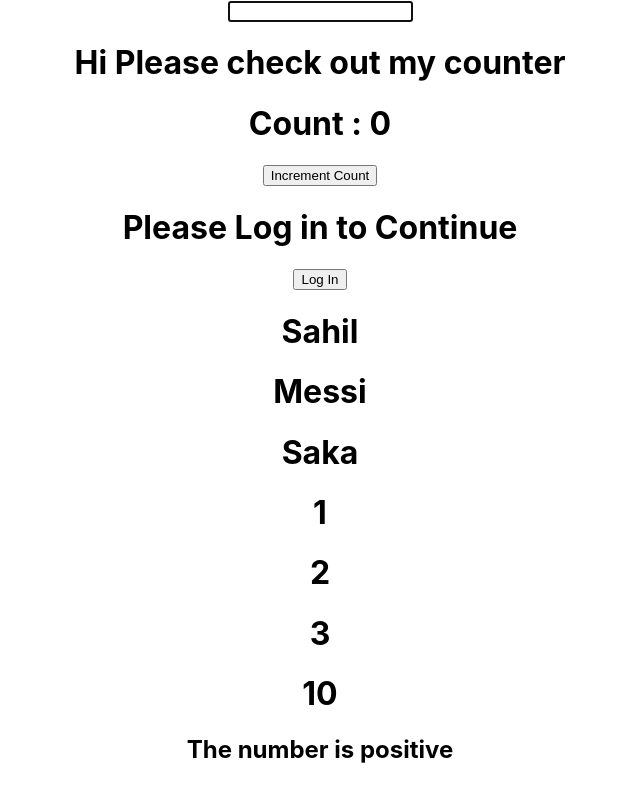
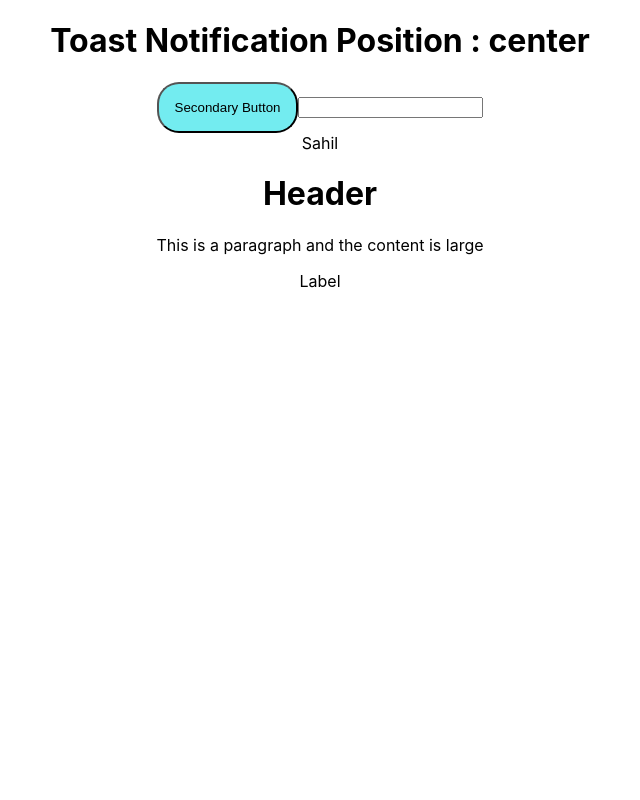
Before and after one commit to SahilTuladhar/Typescript, a React (Create React App) app in the folder withReact/react-typescript-demo/: page / in a window 1280 px wide. Shown: the whole page, without its empty margins (320-960 px from the left). Built offline with nearby package versions, Linux system fonts and the light colour scheme.

Commit message:
completed typescript crash course

```diff
--- a/withReact/react-typescript-demo/src/App.tsx
+++ b/withReact/react-typescript-demo/src/App.tsx
@@ -25,8 +25,13 @@ import { CounterClass } from './components/class/classComponent';
 import DomRefs from './components/refs/DomRefs';
 import Page from './components/Auth/Page';
 import List from './components/generics/List';
+import Toast from './components/templateliterals/Toast';
+import CustomInput from './components/CustomHTML/CustomInput';
 import Profile from './components/Auth/Profile';
+import Text from './components/polymorphic/Text';
 import RandomNumber from './components/restrictions/RandomNumber';
+import CustomButton from './components/CustomHTML/CustomButton';
+import CustomComponent from './components/CustomHTML/CustomComponent';
 
 // export type SetLoginStateProp = {
 //   setIsLoggedIn : React.Dispatch<React.SetStateAction<boolean>>
@@ -106,7 +111,7 @@ function App() {
         <Users2/>
       </UserContextProvider2> */}
 
-      <DomRefs/>
+      {/* <DomRefs/>
 
       <CounterClass message='Hi Please check out my counter'/>
 
@@ -123,7 +128,16 @@ function App() {
         onClick={(item) => console.log(item)
         }
        />
-   <RandomNumber value = {10} isPos/>
+   <RandomNumber value = {10} isPos/> */}
+
+   <Toast position={'center'}/>
+<CustomButton variant='secondary' onClick={() => console.log('Clicked')}>Secondary Button</CustomButton>
+  <CustomInput placeholder = 'Enter your username' value={input} onChange={(e) => setInput(e.target.value)}/>
+    <CustomComponent name='Sahil' isLoggedIn = {true} />
+
+    <Text as ='h1' size='lg' color='primary'>Header</Text>
+    <Text as = 'p' size='md' color='secondary'> This is a paragraph and the content is large</Text>
+    <Text as = 'label' labelFor = 'someID' size='sm' color='secondary'>Label</Text>
 
 
 
--- /dev/null
+++ b/withReact/react-typescript-demo/src/components/CustomHTML/CustomButton.module.css
@@ -0,0 +1,13 @@
+
+.button-primary{
+ padding: 1rem;
+ background-color: rgb(170, 112, 224);
+ border-radius: 22px;
+}
+
+.button-secondary{
+ padding: 1rem;
+ background-color: rgba(93, 233, 238, 0.863);
+
+ border-radius: 22px;
+}
--- /dev/null
+++ b/withReact/react-typescript-demo/src/components/CustomHTML/CustomButton.tsx
@@ -0,0 +1,17 @@
+import styles from './CustomButton.module.css'
+
+type CustomButtonProps = {
+    variant : 'primary' | 'secondary'
+    children : string
+} & Omit<React.ComponentProps<'button'> , 'children'>
+
+const CustomButton = ({variant , children , ...rest} : CustomButtonProps) => {
+
+    const buttonClass = variant==='primary' ? styles['button-primary'] : styles['button-secondary']
+
+    return(
+        <button className={buttonClass} {...rest}>{children}</button>
+    )
+}
+
+export default CustomButton
--- /dev/null
+++ b/withReact/react-typescript-demo/src/components/CustomHTML/CustomComponent.tsx
@@ -0,0 +1,12 @@
+import Greet from "../Greet"
+
+const CustomComponent = ({name , numMessage , isLoggedIn} : React.ComponentProps<typeof Greet>) => {
+
+    return(
+      <div>
+     {name}
+      </div>
+    )
+}
+
+export default CustomComponent
--- /dev/null
+++ b/withReact/react-typescript-demo/src/components/CustomHTML/CustomInput.tsx
@@ -0,0 +1,13 @@
+
+type CustomInputProps = React.ComponentProps<'input'>
+
+const CustomInput = ({ ...inputProps} : CustomInputProps) => {
+
+    return(
+        <>
+         <input type="text" {...inputProps} />
+        </>
+    )
+}
+
+export default CustomInput
--- /dev/null
+++ b/withReact/react-typescript-demo/src/components/polymorphic/Text.tsx
@@ -0,0 +1,20 @@
+
+type TextOwnProps<E extends React.ElementType>= {
+    as?: E,
+    children : React.ReactNode,
+    size? : 'sm' | 'md' | 'lg'
+    color?: 'primary' | 'secondary'
+}
+
+type TextProps<E extends React.ElementType> = TextOwnProps<E> & React.ComponentProps<E>
+
+const Text = <E extends React.ElementType = 'div'>({as,size,color,children} : TextProps<E>) => {
+
+    const Component = as || 'div'
+
+    return(
+        <Component className={`class-with-${size}-${color}`}>{children}</Component>
+    )
+}
+
+export default Text
--- /dev/null
+++ b/withReact/react-typescript-demo/src/components/templateliterals/Toast.tsx
@@ -0,0 +1,18 @@
+
+type HorizontalType = 'left' | 'center' | 'right'
+type VerticalType = 'top' | 'center' | 'bottom'
+
+type ToastProps = {
+    position : Exclude<`${HorizontalType}-${VerticalType}` , 'center-center'> | 'center'
+}
+
+const Toast = ({position} : ToastProps) => {
+
+     return (
+        <>
+          <h1>Toast Notification Position : {position}</h1>
+        </>
+     )
+}
+
+export default Toast
```
